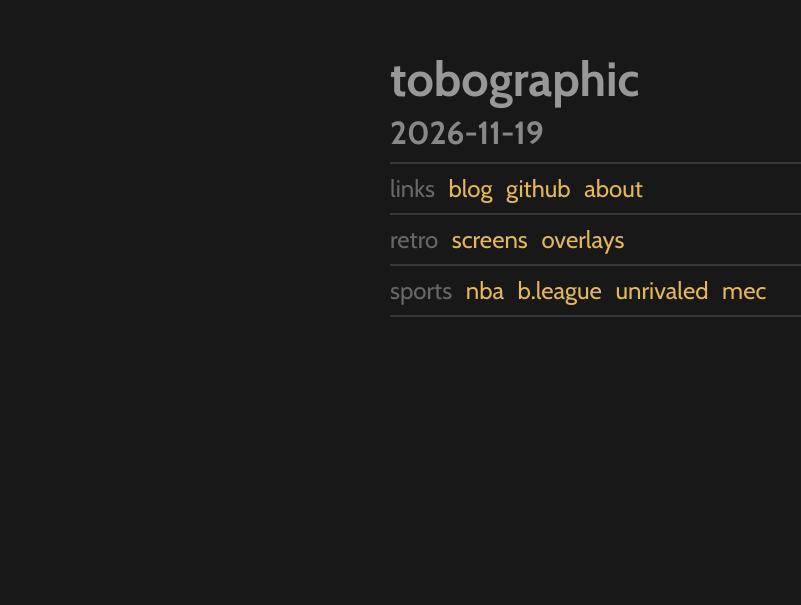
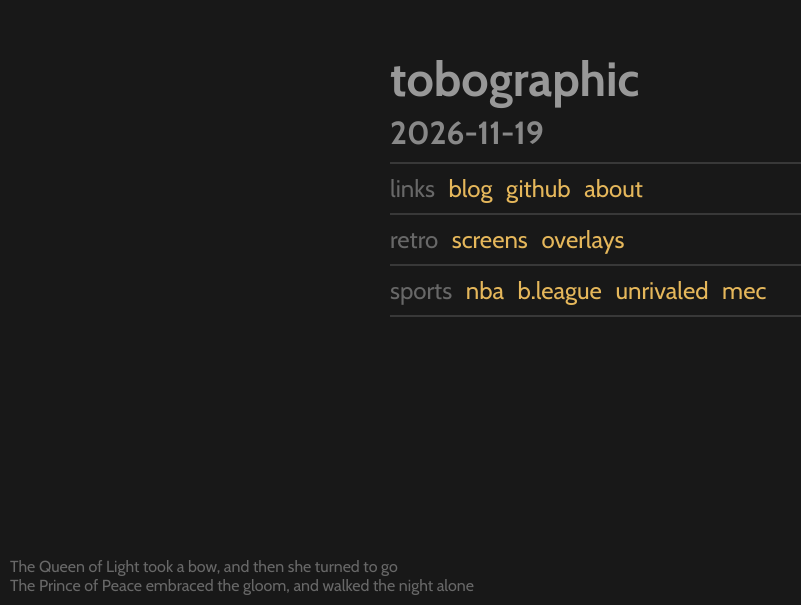
Before and after one commit to GermanTacos/tobographic.xyz, a plain HTML site: page index.html in a window 1280 px wide. Shown: the part 195-800 px from the top of the page, 0-801 px from the left. Drawn offline with nearby package versions, Linux system fonts and the light colour scheme.

Commit message:
add lyrics.js
Adds randomized song lyrics to index.html from a prewritten list contained in /scripts/lyrics.txt

Hovering the lyrics eases color to light, adds a popup showing song info

lyrics.txt is plaintext block formatting:
Lyric 1
Lyric 2
Song title
Artist name
Album title
Release year
Hyperlink to album cover
(blank line)

```diff
--- a/index.html
+++ b/index.html
@@ -57,5 +57,6 @@
 
         <script src="scripts/token.js" defer></script>
         <script src="scripts/clock.js" defer></script>
+		<script src="scripts/lyrics.js" defer></script>
     </body>
 </html>
--- /dev/null
+++ b/scripts/lyrics.js
@@ -0,0 +1,100 @@
+/****************************
+ *
+ * Lyrics
+ * Picks a random block from scripts/lyrics.txt and shows its two lyric lines in the bottom left corner.
+ * Hovering (or focusing/tapping) the lyrics opens a .popup card with the song details.
+ *
+ * lyrics.txt format: blocks separated by a blank line, seven lines each, always in this order:
+ *   lyric line 1
+ *   lyric line 2
+ *   song title
+ *   artist name
+ *   album title
+ *   release year
+ *   album art (link to an image)
+ *
+ ****************************/
+(() => {
+	const SOURCE = "scripts/lyrics.txt";
+
+	const el = (tag, className, text) => {
+		const node = document.createElement(tag);
+		if (className) node.className = className;
+		if (text !== undefined) node.textContent = text;
+		return node;
+	};
+
+	function parse(text) {
+		return text
+			.replace(/\r\n/g, "\n")
+			.trim()
+			.split(/\n\s*\n/)
+			.map((block, i) => {
+				const rows = block.split("\n").map((row) => row.trim());
+				if (rows.length !== 7) {
+					console.warn(`lyrics.txt: block ${i + 1} has ${rows.length} lines instead of 7, skipped`);
+					return null;
+				}
+				const [line1, line2, song, artist, album, year, art] = rows;
+				return { lines: [line1, line2], song, artist, album, year, art };
+			})
+			.filter(Boolean);
+	}
+
+	function show(entry) {
+		const lyrics = el("div", "lyrics");
+		lyrics.tabIndex = 0; // focusable, so a tap or keyboard focus works like hover
+		entry.lines.forEach((line) => lyrics.append(el("p", "", line)));
+
+		const card = el("div", "popup lyrics-card");
+		card.hidden = true;
+		const text = el("div", "lyrics-text");
+		text.append(
+			el("div", "lyrics-song", entry.song),
+			el("div", "lyrics-artist", entry.artist),
+			el("div", "lyrics-meta", `${entry.album} \u00b7 ${entry.year}`)
+		);
+		if (entry.art) {
+			const art = el("img", "lyrics-art");
+			art.alt = "";
+			art.addEventListener("error", () => art.remove()); // a dead link just drops the art
+			art.src = entry.art;
+			card.append(art);
+		}
+		card.append(text);
+
+		document.body.append(lyrics, card);
+
+		// The popup is fixed to the viewport, so place it just above the lyrics, kept on screen
+		const place = () => {
+			const rect = lyrics.getBoundingClientRect();
+			const left = Math.max(10, Math.min(rect.left, window.innerWidth - card.offsetWidth - 10));
+			const top = Math.max(10, rect.top - card.offsetHeight - 10);
+			card.style.left = `${left}px`;
+			card.style.top = `${top}px`;
+		};
+		const open = () => {
+			card.hidden = false;
+			place();
+		};
+		const close = () => {
+			card.hidden = true;
+		};
+
+		lyrics.addEventListener("mouseenter", open);
+		lyrics.addEventListener("mouseleave", close);
+		lyrics.addEventListener("focus", open);
+		lyrics.addEventListener("blur", close);
+	}
+
+	fetch(SOURCE)
+		.then((response) => {
+			if (!response.ok) throw new Error(`${SOURCE} returned ${response.status}`);
+			return response.text();
+		})
+		.then((text) => {
+			const entries = parse(text);
+			if (entries.length) show(entries[Math.floor(Math.random() * entries.length)]);
+		})
+		.catch((error) => console.warn("lyrics:", error));
+})();
--- a/style.css
+++ b/style.css
@@ -225,6 +225,69 @@ footer.back h3 a {
 
 /****************************
  *
+ * Lyrics
+ * Two lyric lines in the bottom left; the popup card (see .popup) holds the song details.
+ *
+ ****************************/
+.lyrics {
+	position: fixed;
+	bottom: 10px;
+	left: 10px;
+	z-index: 50;
+	max-width: min(var(--content-width), calc(100vw - 20px));
+	color: var(--color-text-muted);
+	font-size: clamp(0.75em, 3.6vw, 1em);
+}
+.lyrics:hover,
+.lyrics:focus {
+	color: var(--color-text);
+	transition: 0.5s color ease; /* only on hover and focus, so the color fades in and snaps back */
+}
+.lyrics p {
+	margin: 0;
+	overflow: hidden;
+	text-overflow: ellipsis;
+	white-space: nowrap;
+}
+.lyrics:hover p,
+.lyrics:focus p {
+	overflow: visible;
+	white-space: normal; /* long lines expand and wrap on hover */
+}
+.popup.lyrics-card {
+	display: flex;
+	align-items: center;
+	gap: 14px;
+	text-transform: none;
+}
+.lyrics-art {
+	flex: none;
+	width: 6em;
+	height: 6em;
+	object-fit: cover;
+}
+.lyrics-text {
+	min-width: 0;
+}
+.lyrics-text div + div {
+	margin-top: 0.25em;
+}
+.lyrics-song {
+	color: var(--color-text-strong);
+	font-size: 1.25em;
+	font-weight: bold;
+}
+.lyrics-artist {
+	color: var(--color-accent);
+	font-size: 1em;
+}
+.lyrics-meta {
+	color: var(--color-text-muted);
+	font-size: 1em;
+}
+
+/****************************
+ *
  * Images
  *
  ****************************/
```
Also changed, not shown: scripts/lyrics.txt (added).
